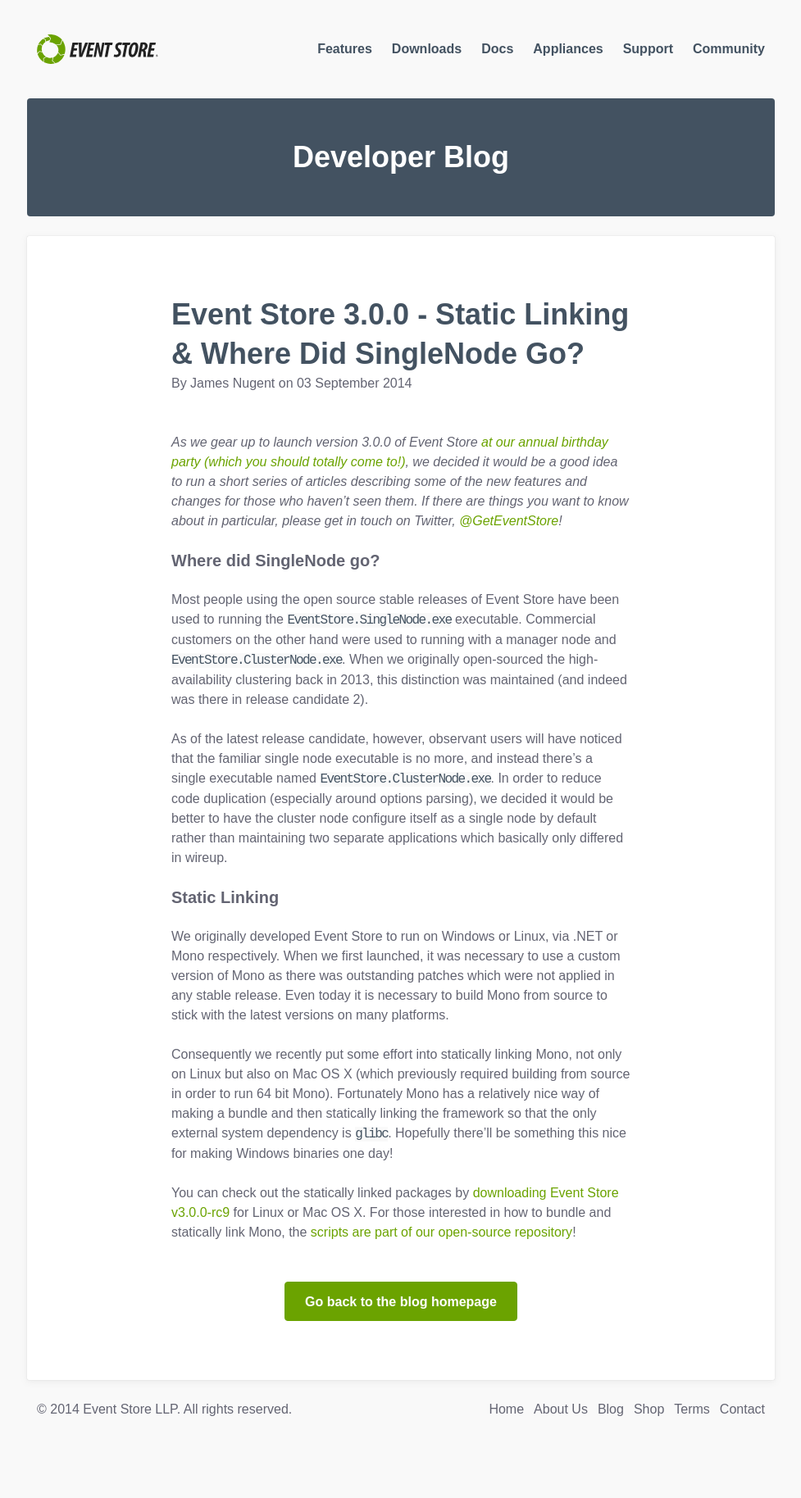
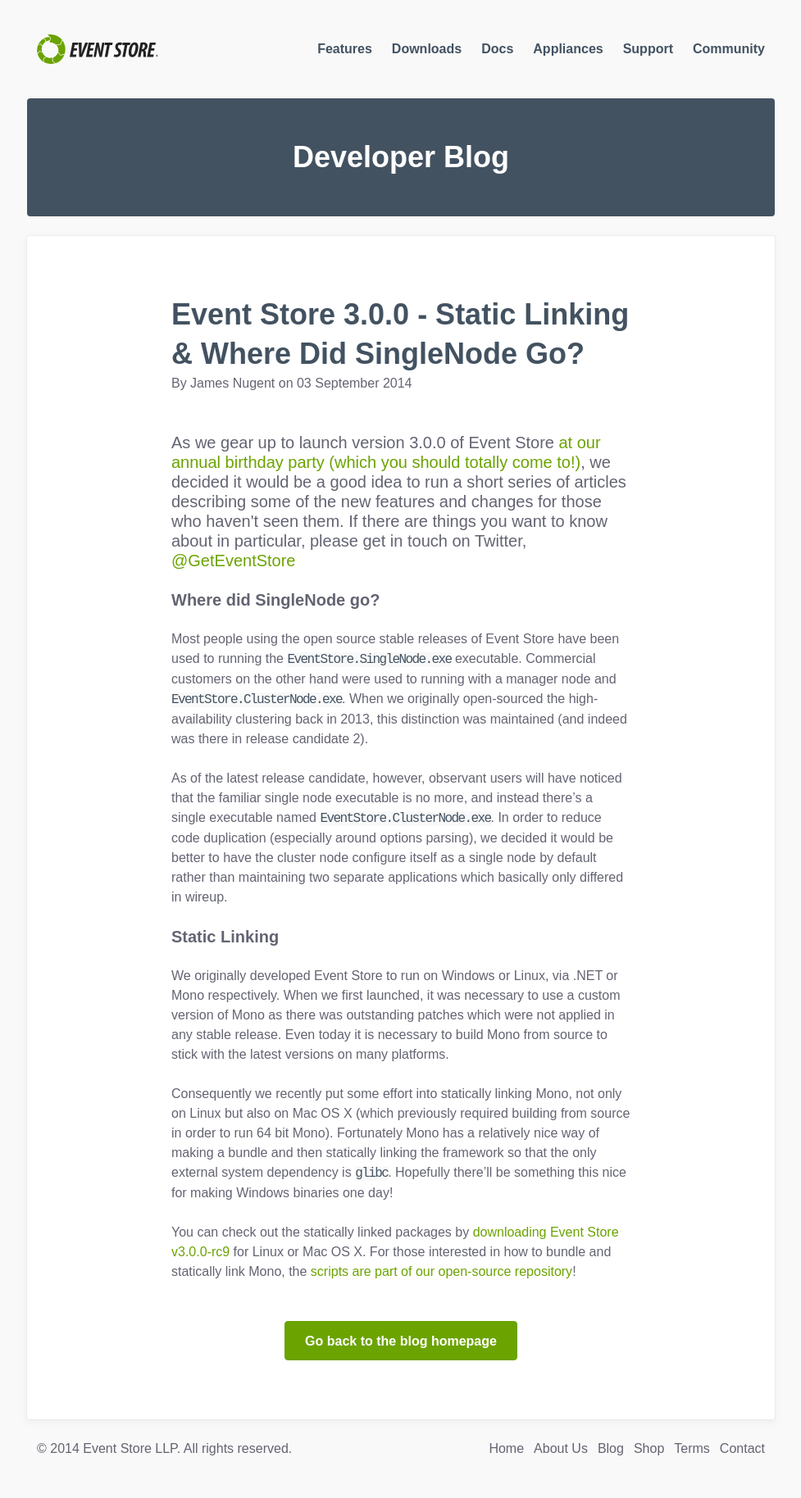
Before and after one commit to sandboxorg/geteventstore.com, a Jekyll site: the page built from _posts/2014-09-03-event-store-3.0.0-static-linking-where-did-singlenode-go.md, in a window 1280 px wide. Shown: the whole page at 82% size, without its empty margins (151-1128 px from the left). Built offline with Jekyll 4.4.1, drawn with Linux system fonts in a browser that asks for light colours; Markdown is read by kramdown in place of the engine named in the settings; before the commit the page ends 1780 px from its top, so only the background shows below that.

Commit message:
Added lead paras

```diff
--- a/_posts/2014-09-03-event-store-3.0.0-static-linking-where-did-singlenode-go.md
+++ b/_posts/2014-09-03-event-store-3.0.0-static-linking-where-did-singlenode-go.md
@@ -5,13 +5,13 @@ author: "James Nugent"
 layout: blog-post
 ---
 
-*As we gear up to launch version 3.0.0 of Event Store [at our annual birthday
+<p class="lead">As we gear up to launch version 3.0.0 of Event Store <a href="http://geteventstore.com/two-years-on">at our annual birthday
 party (which you should totally come
-to!)](http://geteventstore.com/two-years-on), we decided it would be a good
+to!)</a>, we decided it would be a good
 idea to run a short series of articles describing some of the new features and
 changes for those who haven't seen them. If there are things you want to know
 about in particular, please get in touch on Twitter,
-[@GetEventStore](https://twitter.com/GetEventStore)!*
+<a href="https://twitter.com/GetEventStore">@GetEventStore</a></p>
 
 ##Where did SingleNode go?
 
```
Also changed, not shown: _posts/2014-09-02-ouros-birthday.md (+2 -2 lines), _posts/2014-09-04-event-store-3.0.0-client-api-for-jvm-clients.md (+3 -3 lines).
